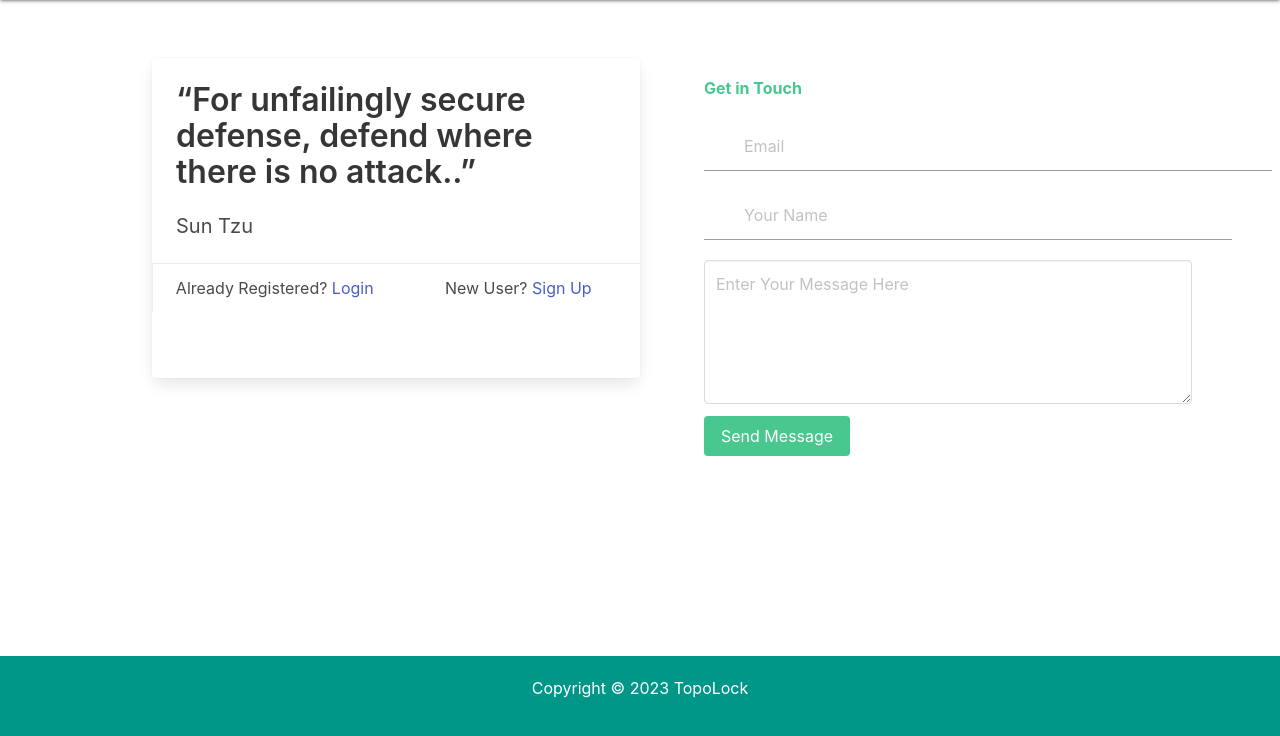
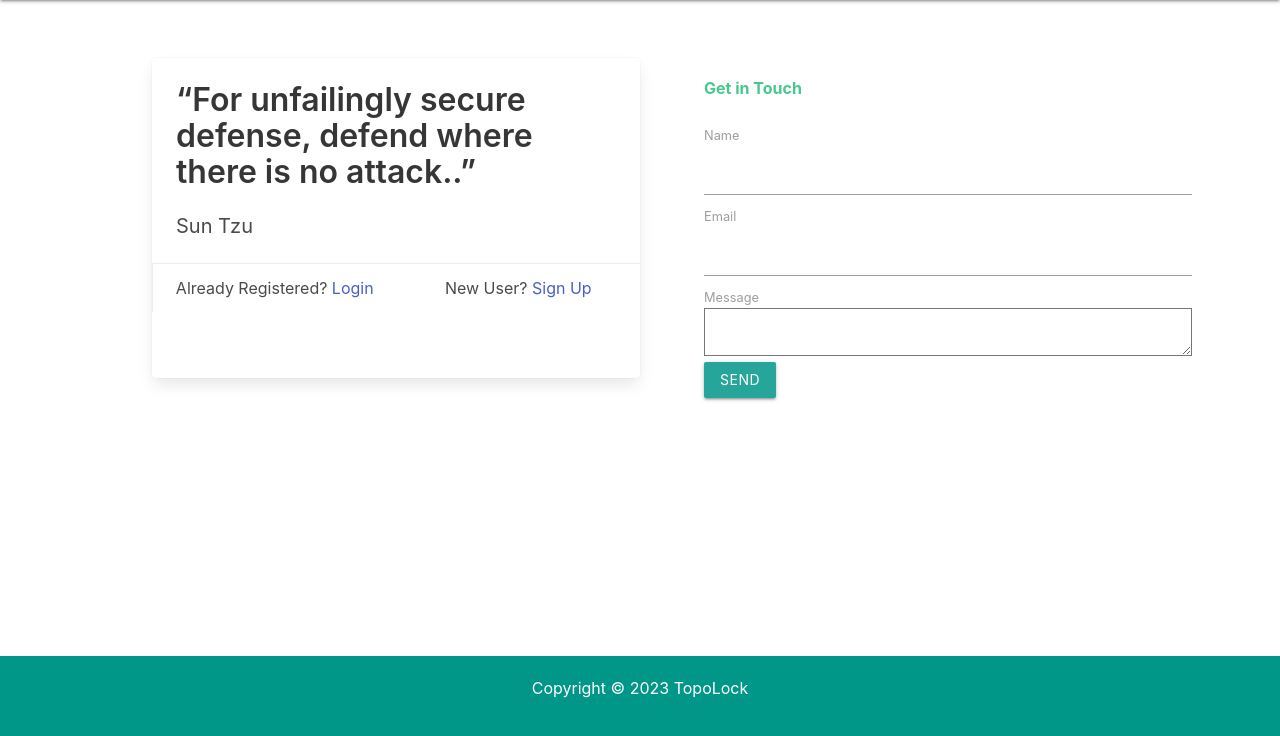
Before and after one commit to williammabotjaeng/voxbillium, a Flask app: page /getintouch in a window 1280 px wide. Shown: the part 64-800 px from the top of the page. Run offline with Flask 3, Linux system fonts and the light colour scheme.

Commit message:
home redirect, getintouch, app.py

```diff
--- a/app.py
+++ b/app.py
@@ -3,7 +3,7 @@ from flask_login import LoginManager, UserMixin, login_user, login_required, log
 from flask_sqlalchemy import SQLAlchemy
 from werkzeug.security import check_password_hash, generate_password_hash
 from flask_wtf import FlaskForm
-from flask_mail import Message
+from flask_mail import Message, Mail
 from wtforms import StringField, PasswordField, BooleanField, SubmitField, SelectField, TextAreaField
 from wtforms.validators import InputRequired, Length, DataRequired, Email
 from dotenv import load_dotenv
@@ -18,6 +18,14 @@ load_dotenv()
 app.config['SQLALCHEMY_DATABASE_URI'] = 'sqlite:///database.db'
 app.config['SECRET_KEY'] = 'QPEunVzlmptwr73MfPz44w=='
 api_token = os.getenv("API_TOKEN")
+
+app.config["MAIL_SERVER"] = "smtp.gmail.com"
+app.config["MAIL_PORT"] = 465
+app.config["MAIL_USE_SSL"] = True
+app.config["MAIL_USERNAME"] = os.getenv("MAIL_USERNAME")  # Replace with your email address
+app.config["MAIL_PASSWORD"] = os.getenv("MAIL_PASSWORD") # Replace with your email password
+
+mail = Mail(app)
 
 db = SQLAlchemy(app)
 login_manager = LoginManager(app)
@@ -70,7 +78,7 @@ class ContactForm(FlaskForm):
 class ContactUsForm(FlaskForm):
     name = StringField("Name", validators=[DataRequired()])
     email = StringField("Email", validators=[DataRequired()])
-    message = TextAreaField("Message", validators=[DataRequired()])
+    message = TextAreaField("Message", render_kw={ "rows": 5 }, validators=[DataRequired()])
     submit = SubmitField("Send")
 
 @app.route("/")
@@ -152,13 +160,14 @@ def contact():
         msg = Message(
             subject="New Message from Contact Form",
             sender=app.config["MAIL_USERNAME"],
-            recipients=["your-email@gmail.com"],  # Replace with your email address
+            recipients=["topolockapp@gmail.com"],
             body=f"Name: {name}\nEmail: {email}\nMessage: {message}"
         )
+
         mail.send(msg)
 
         flash("Your message has been sent successfully!", "success")
-        return redirect(url_for("getintouch"))
+        return redirect(url_for("home"))
 
     return render_template("getintouch.html", form=form, current_user=current_user)
 
--- a/templates/getintouch.html
+++ b/templates/getintouch.html
@@ -36,42 +36,26 @@
     <div class="col login-area">
         <h2 style="color: #48c78e; font-weight: bold;">Get in Touch</h2>
         <br>
-        <form>
-        <div class="field">
-            <p class="control has-icons-left has-icons-right">
-            <input class="input" type="email" placeholder="Email">
-            <span class="icon is-small is-left">
-                <i class="fas fa-envelope"></i>
-            </span>
-            <span class="icon is-small is-right">
-                <i class="fas fa-check"></i>
-            </span>
-            </p>
+        {% with messages = get_flashed_messages() %}
+        {% if messages %}
+          <div class="alert alert-{{ messages[0][1] }}">
+            {{ messages[0][0] }}
+          </div>
+        {% endif %}
+      {% endwith %}
+      <form method="POST" action="{{ url_for('contact') }}">
+        {{ form.hidden_tag() }}
+        <div class="form-group">
+          {{ form.name.label }} {{ form.name(class="form-control") }}
         </div>
-        <div class="field">
-            <p class="control has-icons-left">
-            <input class="input" type="text" placeholder="Your Name">
-            <span class="icon is-small is-left">
-                <i class="fas fa-person"></i>
-            </span>
-            </p>
+        <div class="form-group">
+          {{ form.email.label }} {{ form.email(class="form-control") }}
         </div>
-        <div class="field">
-            <p class="control has-icons-left">
-            <textarea style="height: 180%;" class="textarea" rows="5" placeholder="Enter Your Message Here"></textarea>
-            <span class="icon is-small is-left">
-                <i class="fas fa-pencil"></i>
-            </span>
-            </p>
+        <div class="form-group">
+          {{ form.message.label }} {{ form.message(class="form-control") }}
         </div>
-        <div class="field">
-            <p class="control">
-            <button class="button is-success">
-                Send Message
-            </button>
-            </p>
-        </div>
-        </form>
+        <button type="submit" class="btn btn-primary">Send</button>
+      </form>
       </div>
   </div>
 {% endblock %}
```
Also changed, not shown: 1 other file.
